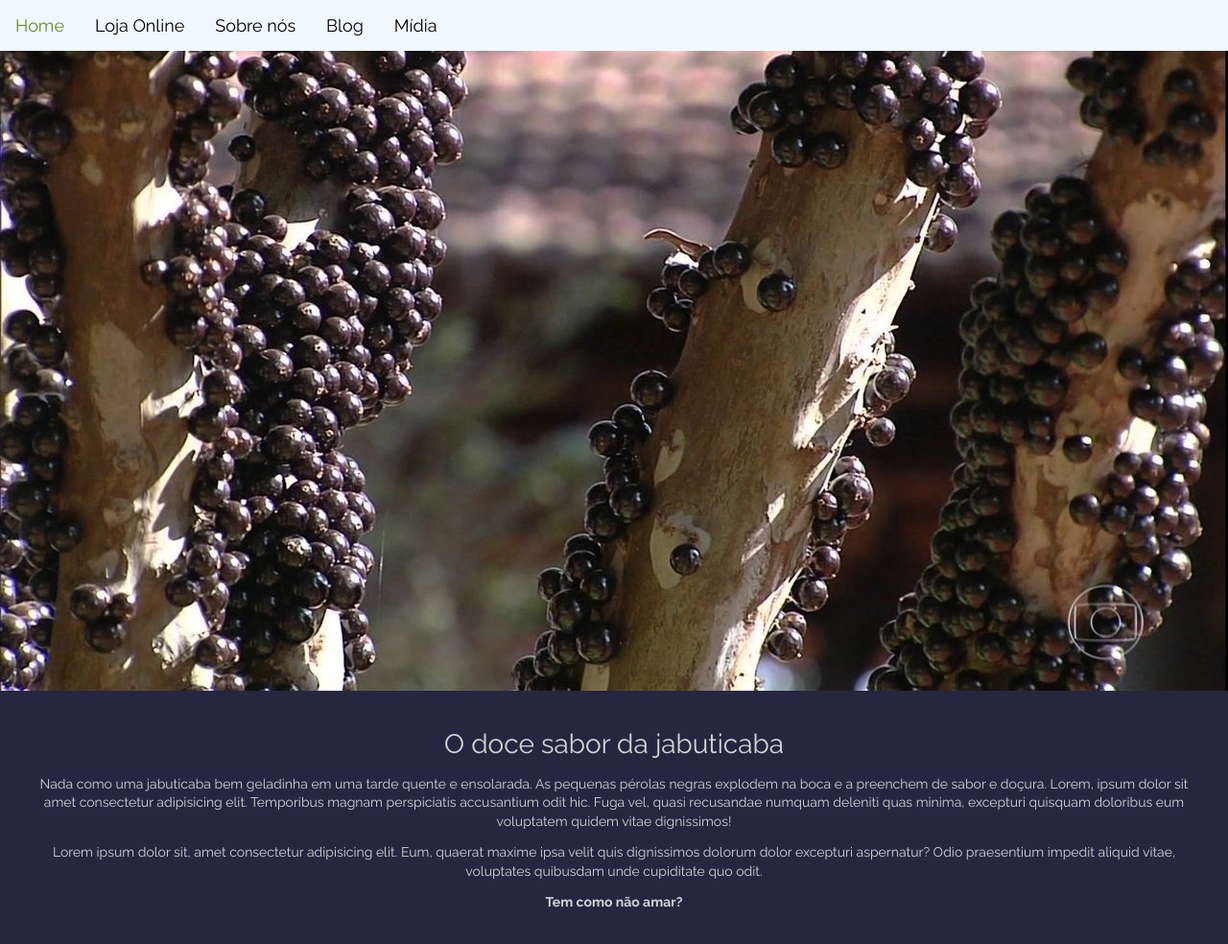
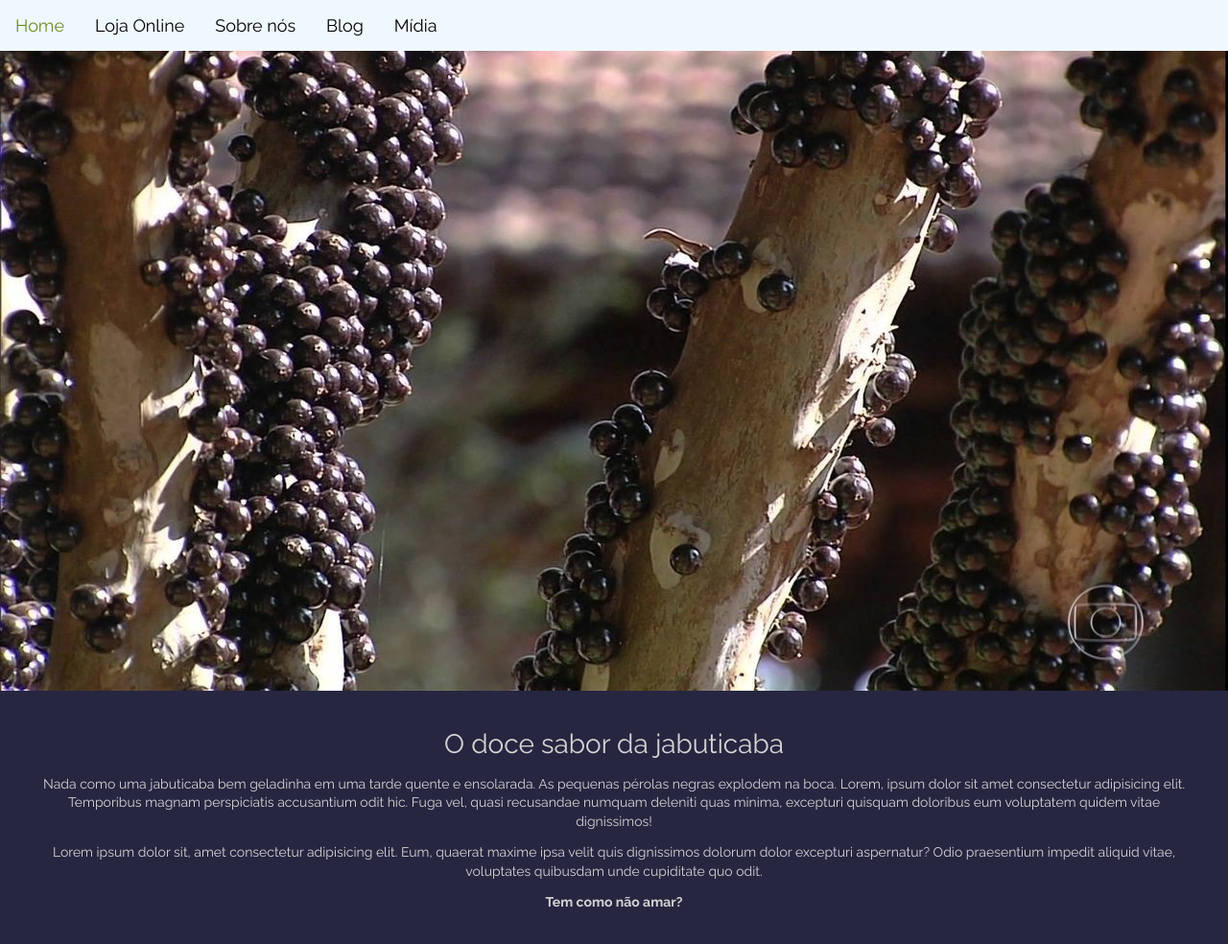
Before and after one commit to renataquinaga/meuterceirosite, a plain HTML site: page index.html in a window 1280 px wide. Shown: the whole page at 96% size. Drawn offline with Linux system fonts and the light colour scheme.

Commit message:
inicial commit

```diff
--- a/index.html
+++ b/index.html
@@ -32,7 +32,7 @@
 
         <div class="home"><a id="home">
             <h2>O doce sabor da jabuticaba</h2></a>
-            <p>Nada como uma jabuticaba bem geladinha em uma tarde quente e ensolarada. As pequenas pérolas negras explodem na boca e a preenchem de sabor e doçura. Lorem, ipsum dolor sit amet consectetur adipisicing elit. Temporibus magnam perspiciatis accusantium odit hic. Fuga vel, quasi recusandae numquam deleniti quas minima, excepturi quisquam doloribus eum voluptatem quidem vitae dignissimos!</p>
+            <p>Nada como uma jabuticaba bem geladinha em uma tarde quente e ensolarada. As pequenas pérolas negras explodem na boca. Lorem, ipsum dolor sit amet consectetur adipisicing elit. Temporibus magnam perspiciatis accusantium odit hic. Fuga vel, quasi recusandae numquam deleniti quas minima, excepturi quisquam doloribus eum voluptatem quidem vitae dignissimos!</p>
             <p>Lorem ipsum dolor sit, amet consectetur adipisicing elit. Eum, quaerat maxime ipsa velit quis dignissimos dolorum dolor excepturi aspernatur? Odio praesentium impedit aliquid vitae, voluptates quibusdam unde cupiditate quo odit.</p>
             <h3>Tem como não amar?</h3>
             <i class="fab fa-pagelines fa-3x"></i>
```
